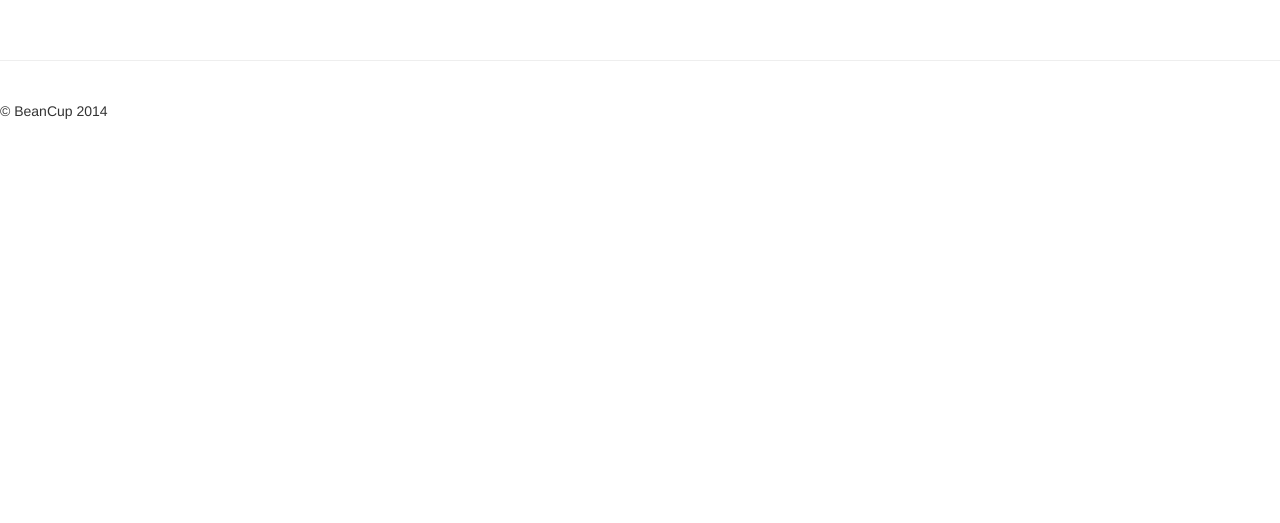
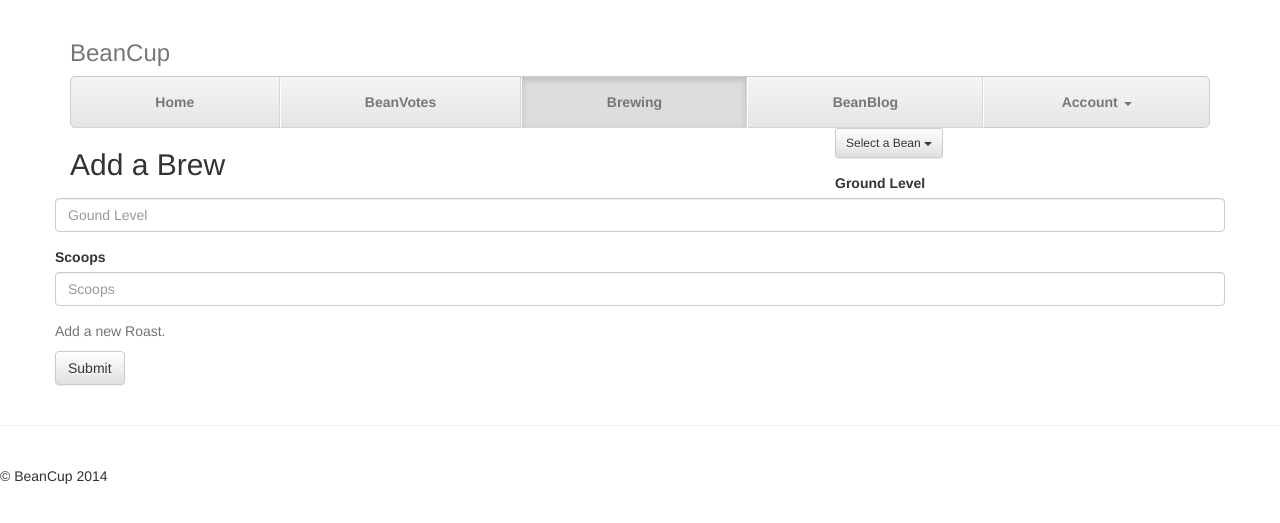
Before and after one commit to digicyc/beancup, a Django app: page /beanbrew/add_brew/ in a window 1280 px wide. Shown: the top 523 px of the page. Run offline with Django 3.2, Linux system fonts and the light colour scheme; data that the repository does not hold is empty; some libraries are stand-ins or nearby versions.

Commit message:
view and template for adding a brew from a regular interface.

```diff
--- a/beanbrew/views.py
+++ b/beanbrew/views.py
@@ -4,6 +4,8 @@ from beanbrew.models import Brew
 from django.core.exceptions import ObjectDoesNotExist
 from django.views.generic.base import View
 from beanbrew.forms import BrewCreationForm
+from bean.models import Bean
+
 
 def home(request):
     try:
@@ -21,7 +23,14 @@ class BrewView(View):
 
     def get(self, request):
         form = BrewCreationForm()
-        return render(request, self.template_name, {"form": form,})
+        try:
+            beans = Bean.objects.all()
+        except Bean.DoesNotExist:
+            beans = ()
+        return render(request, self.template_name, {
+            "form": form,
+            "beans": beans,
+        })
 
     def post(self, request):
         form = BrewCreationForm(request.POST)
--- a/templates/account_dropdown.html
+++ b/templates/account_dropdown.html
@@ -3,7 +3,7 @@
         <a href="#" class="dropdown-toggle" data-toggle="dropdown">Account <b class="caret"></b></a>
         <ul class="dropdown-menu">
             <li><a href="#">{{ user.first_name }} {{ user.last_name }}</a></li>
-            <li><a href="#">Add a brew</a></li>
+            <li><a href="/beanbrew/add_brew">Add a brew</a></li>
             <li><a href="#">Add a bean</a></li>
             <li class="divider"></li>
             <li><a href="/logout">Logout</a></li>
--- a/templates/beanbrew/add_brew.html
+++ b/templates/beanbrew/add_brew.html
@@ -1,5 +1,50 @@
 {% extends "base.html" %}
 {% block content %}
+    <div class="container">
+        <div class="masthead">
+            <h3 class="text-muted">BeanCup</h3>
+            <ul class="nav nav-justified">
+                <li><a href="/">Home</a></li>
+                <li><a href="/beanvote/">BeanVotes</a></li>
+                <li class="active"><a href="/beanbrew/">Brewing</a></li>
+                <li><a href="/beanblog/">BeanBlog</a></li>
+                {% include "account_dropdown.html" %}
+            </ul>
+        </div>
+        <div class="row">
+            <div class="col-lg-8">
+                <h2>Add a Brew</h2>
+            </div>
 
+            <form role="form">
+
+                <div class="form-group">
+                    <div class="btn-group">
+                        <button class="btn btn-default btn-sm dropdown-toggle" type="button" data-toggle="dropdown">
+                            Select a Bean <span class="caret"></span>
+                        </button>
+                        <ul class="dropdown-menu">
+                            {% for bean in beans %}
+                                <li><a href="#"><span id="{{ bean.id }}">{{ bean.name }}</span></a></li>
+                            {% endfor %}
+                            <li class="divider"></li>
+                            <li><a href="#">+ Add a Bean</a></li>
+                        </ul>
+                    </div>
+                </div>
+                <div class="form-group">
+                    <label for="ground_level">Ground Level</label>
+                    <input type="text" class="form-control" id="ground_level" placeholder="Gound Level">
+                </div>
+                <div class="form-group">
+                    <label for="scoops">Scoops</label>
+                    <input type="text" class="form-control" id="scoops" placeholder="Scoops">
+                </div>
+                <p class="help-block">Add a new Roast.</p>
+                <button type="submit" class="btn btn-default">Submit</button>
+
+            </form>
+        </div>
+    </div>
 
 {% endblock %}
--- a/templates/beanbrew/main.html
+++ b/templates/beanbrew/main.html
@@ -39,8 +39,6 @@
                             <td>{{ brew.cups_of_water }}</td>
                             <td>{{ brew.description }}</td>
                         </tr>
-                    {% empty %}
-                        <li>No listed Brews</li>
                     {% endfor %}
                 </table>
             </tbody>
```
Also changed, not shown: beancup/views.py (+8 -0 lines).
